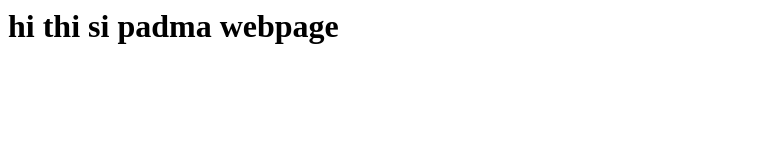
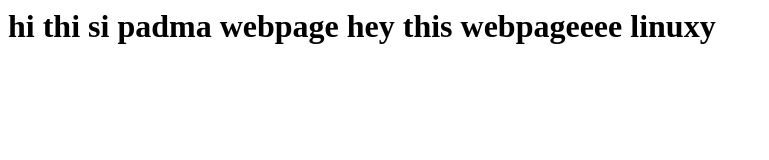
Before and after one commit to TanuPadma/Simple12, a plain HTML site: page index.html in a window 1280 px wide. Shown: the whole page, without its empty margins (0-769 px from the left). Drawn offline with Linux system fonts and the light colour scheme.

Commit message:
edited index file

```diff
--- a/index.html
+++ b/index.html
@@ -1,5 +1,6 @@
 <html>
 <h1>
 hi thi si padma webpage
+hey this webpageeee linuxy
 </h1>
 </html>
```
